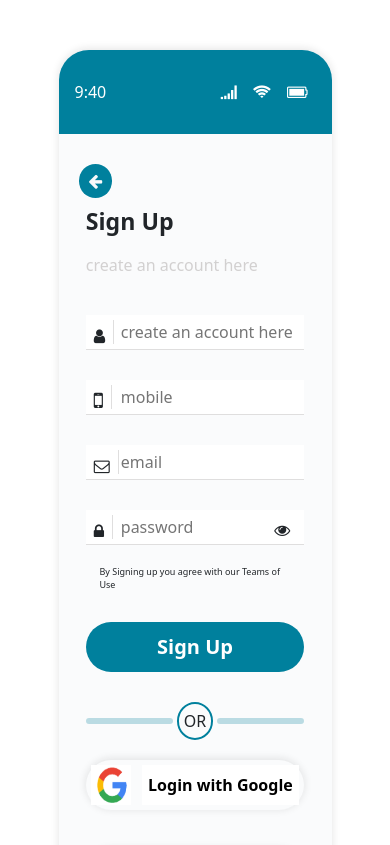
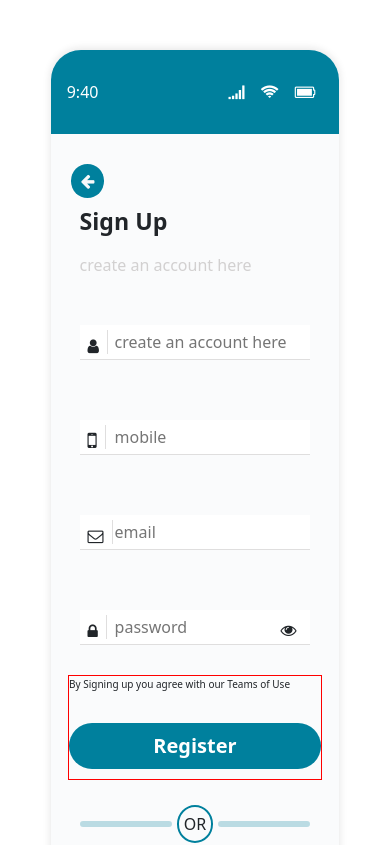
Before and after one commit to narges-jafari/Project, a React (Create React App) app: page / in a window 390 px wide. Shown: the top 845 px of the page. Built offline with nearby package versions, Linux system fonts and the light colour scheme; no server answers.

Commit message:
complete sign up with out context

```diff
--- a/package.json
+++ b/package.json
@@ -12,6 +12,7 @@
     "react": "^18.2.0",
     "react-dom": "^18.2.0",
     "react-scripts": "5.0.1",
+    "react-toastify": "^9.0.7",
     "web-vitals": "^2.1.4"
   },
   "scripts": {
--- a/src/Context/context.jsx
+++ /dev/null
@@ -1,14 +0,0 @@
-import React, { useState } from 'react'
-export const Context = React.createContext()
-export const ContextProvider = ({ children }) => {
-  const [name, setName] = useState()
-  const [mobile, setMobile] = useState()
-  const [email, setEmail] = useState()
-  const [password, setPassword] = useState()
-
-  return (
-    <Context.Provider value={[{ name, setName }, { mobile, setMobile }, { email, setEmail }, { password, setPassword }]}>
-      {children}
-    </Context.Provider>
-  )
-}
--- a/src/assets/styles/SignUp.module.css
+++ b/src/assets/styles/SignUp.module.css
@@ -23,9 +23,17 @@
 
 .divInputName{
     width:80%;
-    margin-right: auto;
-    margin-left: auto;
+    /* margin-right: auto;
+    margin-left: auto; */
+    margin:10px auto 30px auto
 
+}
+.registerDiv{
+    width:88%;
+    display:flex;
+    flex-direction:column;
+    margin:10px auto;
+    border:1px solid red ;
 }
 
 .inputName{
@@ -39,16 +47,18 @@
 }
 
 .spanCss{
-    font-size:14px;
-    width:70%;
-    margin:20px auto
+
+    width:100%;
+/*
+    margin:30px auto; */
+    padding: 1px 30px 1px 0px;
+
 }
 
 .btnRegister{
-    width:80%;
-
-    margin:10px auto 30px auto;
-    padding:10px 0px;
+    width:100%;
+    padding:8px 0px;
+    margin:30px 0px 10px 0px;
     border-radius: 30px;
     background-color:#00809d;
     border:none;
@@ -139,7 +149,7 @@ font-weight: bold;
     }
 
     .spanCss{
-        font-size:12px;
+        font-size:13px;
     }
 
 }
@@ -151,7 +161,7 @@ font-weight: bold;
     }
 
     .spanCss{
-        font-size:9px;
+        font-size:11px;
     }
     .hrCss{
         width:40%
@@ -161,11 +171,11 @@ font-weight: bold;
 @media screen and (max-width: 430px) {
 
     .content{
-        width:70%
+        width:74%
     }
 
     .spanCss{
-        font-size:9px;
+        font-size:10px;
     }
     .hrCss{
         width:40%
--- a/src/components/SignUp.jsx
+++ b/src/components/SignUp.jsx
@@ -1,37 +1,111 @@
-import React, { useState } from 'react'
+import React, { useState,useEffect } from 'react'
 import styles from '../assets/styles/SignUp.module.css'
 import icon1 from '../assets/img/google.PNG'
 import icon2 from '../assets/img/facebook.PNG'
+import {toast} from 'react-toastify';
 
+import 'react-toastify/dist/ReactToastify.css';
 const SignUp = () => {
-  const [ name, setName] = useState()
-  const [mobile, setMobile] = useState()
-  const [email, setEmail] = useState()
-  const [password, setPassword] = useState()
-  const [submit, setSubmit] = useState()
 
-  fetch('https://dummyjson.com/users/add', {
-  method: 'POST',
+  const [name, setName] = useState('')
+  const [mobile, setMobile] = useState('')
+  const [email, setEmail] = useState('')
+  const [password, setPassword] = useState('')
+  const [errorEmail, setErrorEmail] = useState(null);
+  const [errorPhone, setErrorPhone] = useState(null);
+  const [errorPassword, setErrorPassword] = useState(null);
+  const [errorUsername, setErrorUsername] = useState(null);
+
+  const [message, setMessage] = useState("");
+
+    function isValidEmail(email) {
+      return /^\w+@[a-zA-Z_]+?\.[a-zA-Z]{2,3}$/.test(email);
+    }
+
+
+    const handleEmailChange = event => {
+      if (!isValidEmail(event.target.value)) {
+        setErrorEmail('Email is invalid');
+      } else {
+        setErrorEmail(null);
+      }
+
+      setEmail(event.target.value);
+    };
+    function isValidPhone(num) {
+      return /^(\+98?)?{?(0?9[0-9]{9,9}}?)$/.test(num);
+    }
+    const handlePhoneChange = event => {
+      if (!isValidPhone(event.target.value)) {
+        setErrorPhone('phone is invalid');}
+       else {
+        setErrorPassword(null);
+      }
+      setMobile(event.target.value)
+    };
+
+    function isValidUsername(user) {
+      return /[a-zA-Z]\w{1,3}/.test(user);
+    }
+
+    const handleUsernameChange = event => {
+      if (!isValidUsername(event.target.value)) {
+       setErrorUsername ('please enter valid username');}
+       else {
+        setErrorUsername(null);
+      }
+
+      setName(event.target.value);
+    };
+
+
+    function isValidPassword(pass) {
+      return /[a-zA-Z]\w{3,14}/.test(pass);
+    }
+
+    const handlePasswordChange = event => {
+      if (!isValidPassword(event.target.value)) {
+        setErrorPassword('password is invalid');
+      }
+       else {
+        setErrorPassword(null);
+      }
+
+      setPassword(event.target.value);
+    };
+
+let handleSubmit = async (e) => {
+  e.preventDefault();
+  try {
+    let res = await fetch("https://dummyjson.com/users/add", {
+      method: "POST",
       headers: { 'Content-Type': 'application/json' },
       body: JSON.stringify({
-  //   variable:{
-  //   firstName:name,
-  //   lastName: mobile,
-  //   maidenName:email,
-  //   age:password
+        username: name,
+        email: email,
+        phone: mobile,
+        password:password,
+      }),
+    });
+    // let resJson = await res.json();
+    if (res.status === 200) {
+      setName("");
+      setEmail("");
+      setPassword('');
+      setMobile('');
+      setMessage("successfully added");
+      console.log(name);
 
-  // }
-    // mobile: mobile,
-    // email: email,
-    // password:password
-    /* other user data */
-  })
-})
-.then(res => res.json())
-.then(console.log);
+    } else {
+      setMessage("Some error occured");
+    }
+  } catch (err) {
+    console.log(err);
+  }
+};
+
   return (
     <>
-
       <div className={styles.content}>
         <div className={styles.header}>
           <span className='mx-3 '>9:40</span>
@@ -49,34 +123,47 @@ const SignUp = () => {
         </div>
         <h3 className={styles.h3Css}>Sign Up</h3>
         <h6 className={styles.h6Css}>create an account here</h6>
+        <form onSubmit={handleSubmit}>
         <div className={styles.divInputName}>
-          <i className='fa fa-user px-2 pt-2 ' style={{position:'absolute',marginTop:'35px',borderRight:'1px solid rgba(197, 195, 195, 0.553)'}}/>
-          <input placeholder='create an account here' value={name}   onChange={e =>setName(e.target.value)} className={styles.inputName}/>
+          <i className='fa fa-user px-2 pt-2 ' style={{ position: 'absolute', marginTop: '35px', borderRight: '1px solid rgba(197, 195, 195, 0.553)' }} />
+          <input placeholder='create an account here' value={name} type='text' onChange={handleUsernameChange} className={styles.inputName} />
+          {errorUsername && <h6 className='text-danger my-1' style={{fontSize:'10px'}}>{errorUsername}</h6>}
+
         </div>
         <div className={styles.divInputName}>
           <i className='fa fa-mobile px-2 pt-2  fa-lg' style={{position:'absolute',marginTop:'35px',borderRight:'1px solid rgba(197, 195, 195, 0.553)'}}/>
-          <input placeholder='mobile' className={styles.inputName}/>
+          <input placeholder='mobile' value={mobile} type='text'  onChange={handlePhoneChange} className={styles.inputName}/>
+          {errorPhone && <h6 className='text-danger my-1' style={{fontSize:'10px'}}>{errorPhone}</h6>}
+
         </div>
         <div className={styles.divInputName}>
           <i className='fa fa-envelope-o px-2 pt-2 ' style={{position:'absolute',marginTop:'35px',borderRight:'1px solid rgba(197, 195, 195, 0.553)'}}/>
-          <input placeholder='email' className={styles.inputName}/>
+          <input placeholder='email' value={email} type='text'  onChange={handleEmailChange} className={styles.inputName}/>
+          {errorEmail && <h6 className='text-danger my-1' style={{fontSize:'10px'}}>{errorEmail}</h6>}
+
         </div>
         <div className={styles.divInputName}>
           <i className='fa fa-lock px-2 pt-2 ' style={{position:'absolute',marginTop:'35px',borderRight:'1px solid rgba(197, 195, 195, 0.553)'}}/>
-          <input placeholder='password ' className={styles.inputName}/>
+          <input placeholder='password ' value={password} type='text'  onChange={handlePasswordChange} className={styles.inputName}/>
+
           <i className='fa fa-eye' style={{position:'absolute',marginTop:'42px',marginLeft:'-30px'}}/>
+          {errorPassword && <h6 className='text-danger my-1' style={{fontSize:'10px'}}>{errorPassword}</h6>}
+
         </div>
+        <div className={styles.registerDiv}>
+        <span className={styles.spanCss }>By Signing up you agree with our Teams of Use</span>
+        <button className={styles.btnRegister}>Register</button>
+        </div>
+        {/* <div className={styles.registerDiv}>
         <span className={styles.spanCss }>
             By Signing up you agree with our Teams of Use
         </span>
         <button className={styles.btnRegister}
-        onClick={() =>setSubmit({
-          variables: {
-          firstName:name,
-          lastName: mobile,
-          maidenName:email,
-          age:password}
-                            })}>Sign Up</button>
+      type='submit'>Sign Up</button>
+      </div>
+              <div className="message text-success">{message ? <p>{message}</p> : null}</div> */}
+
+      </form>
        <div className={styles.lineDiv}>
         <hr className={styles.hrCss}/>
         <div className={styles.spanOR}>OR</div>
@@ -95,7 +182,6 @@ const SignUp = () => {
         <span style={{color:'#00809d'}} >Sign Up</span>
        </div>
        </div>
-
     </>
   )
 }
--- a/src/index.js
+++ b/src/index.js
@@ -2,7 +2,6 @@ import React from 'react'
 import ReactDOM from 'react-dom/client'
 import './index.css'
 import App from './App'
-import { ContextProvider } from './Context/context.jsx'
 import reportWebVitals from './reportWebVitals'
 import '../node_modules/bootstrap/dist/css/bootstrap.min.css'
 import '../node_modules/font-awesome/css/font-awesome.min.css'
```
Also changed, not shown: 1 other file (tests, documents, lock files or other folders). Lines whose indentation alone changed are shown as unchanged.
